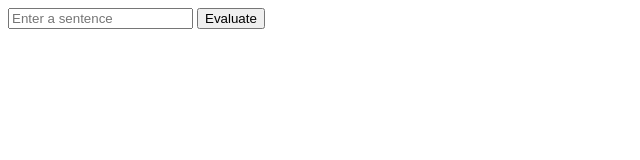
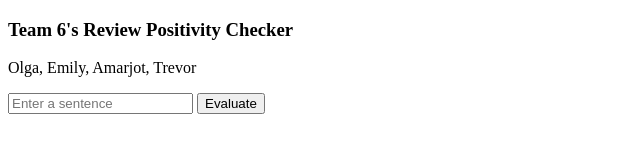
Before and after one commit to olgazim/comp4537-hackathon, a plain HTML site: page index.html in a window 1280 px wide. Shown: the whole page, without its empty margins (0-640 px from the left). Drawn offline with Linux system fonts and the light colour scheme.

Commit message:
Add names to html

```diff
--- a/index.html
+++ b/index.html
@@ -6,6 +6,8 @@
     <title>Document</title>
 </head>
 <body>
+    <h3>Team 6's Review Positivity Checker</h3>
+    <p>Olga, Emily, Amarjot, Trevor</p>
     <input type="text" id="sentence" placeholder="Enter a sentence">
     <button onclick="evaluate()">Evaluate</button>
 </body>
```
